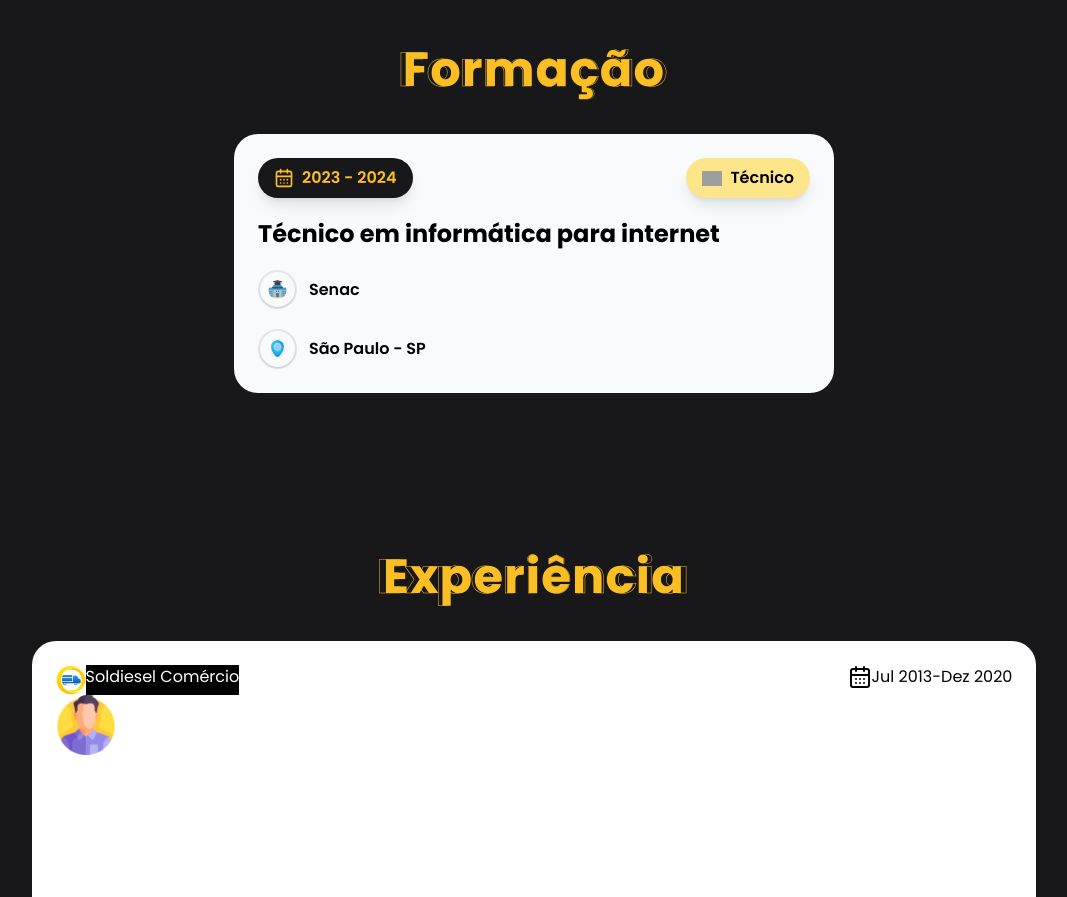
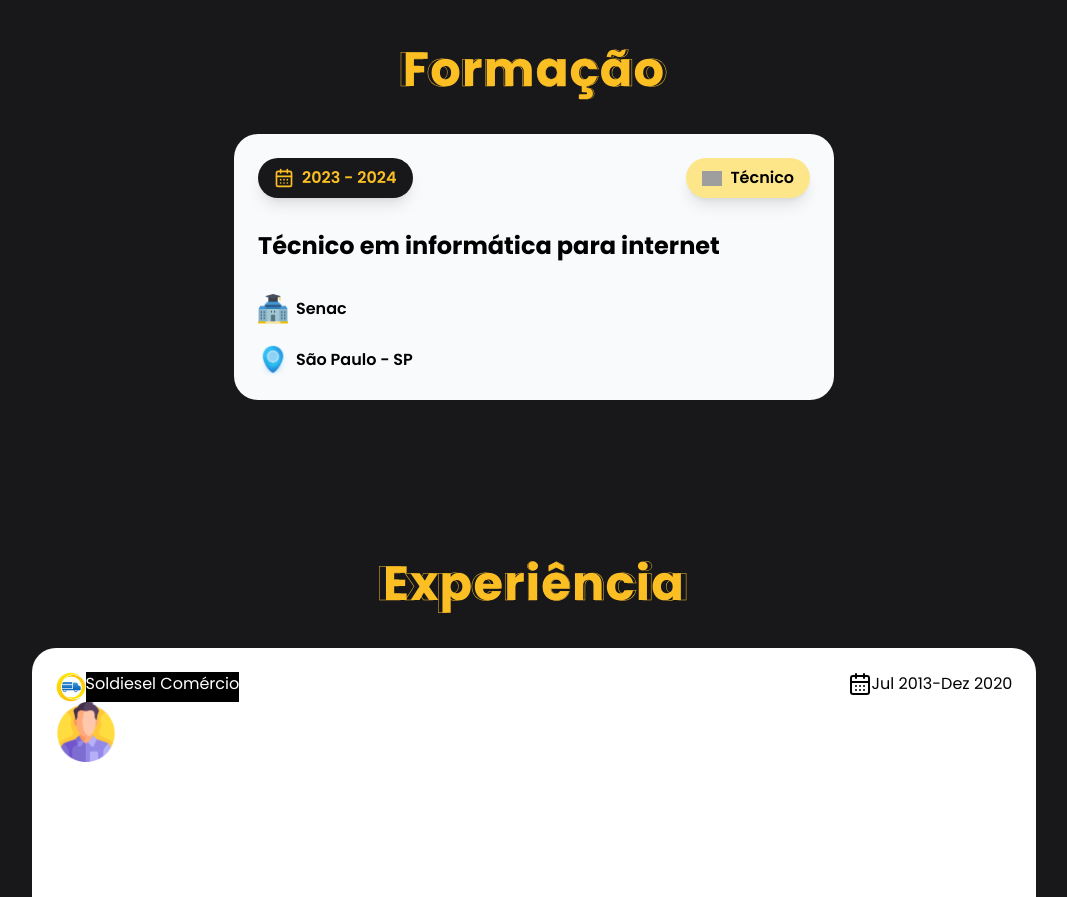
Before and after one commit to kaue-S/portfolio, a Next.js app: page / in a window 1280 px wide. Shown: the part 1360-2257 px from the top of the page, without its empty margins (106-1173 px from the left). Built offline with nearby package versions, Linux system fonts and the light colour scheme; grey boxes are pictures that could not be loaded; what tailwindcss-animated would draw is missing.

Commit message:
Update Formacao.jsx

```diff
--- a/src/components/Formacao.jsx
+++ b/src/components/Formacao.jsx
@@ -10,22 +10,22 @@ export default function Formacao() {
         <h1 className=" absolute xl:text-5xl lg:text-4xl sm:text-3xl text-2xl font-bold text-amber-400 tracking-wide">Formação</h1>
       </div>
 
-      <article className=" bg-slate-50 mt-10 m-auto sm:w-4/5 lg:w-[600px] p-4 md:p-6 rounded-3xl flex flex-col justify-around gap-5">
+      <article className=" bg-slate-50 mt-10 m-auto sm:w-4/5 lg:w-[600px] p-4 md:p-6 rounded-3xl flex flex-col justify-around ">
         <div className="flex justify-between">
           <p className="text-amber-400 font-semibold bg-zinc-900 px-3 md:px-4 py-2 flex items-center rounded-full gap-2 shadow-lg"><CalendarDays width={20}/> 2023 - 2024</p>
           <p className="text-black bg-amber-200 font-semibold flex items-center px-2 md:px-4 rounded-full gap-2 shadow-lg "><Image src={"/images/education.png"} alt="figura de formatura" width={20} height={20}/>Técnico</p>
         </div>
-        <h1 className="text-black font-bold text-2xl">Técnico em informática para internet</h1>
+        <h1 className="text-black font-bold text-2xl mt-8 mb-8">Técnico em informática para internet</h1>
 
-        <div className="flex gap-3 items-center">
-          <div className="border-2 rounded-full">
-            <Image src={"/images/school.png"} width={35} height={35} alt='figura de escola' className="text-amber-400 tag p-2 rounded-full shadow"/>
+        <div className="flex gap-2 items-center mb-5">
+          <div className="">
+            <Image src={"/images/school.png"} width={30} height={30} alt='figura de escola' className="text-amber-400 tag "/>
           </div>
           <p className="text-black font-semibold">Senac</p>
         </div>
 
-        <div className="flex gap-3 items-center">
-          <div className="border-2 rounded-full"><Image src={"/images/gps.png"} alt='icone localização' width={35} height={35} className="text-amber-400 tag p-2 rounded-full shadow"/></div>
+        <div className="flex gap-2 items-center">
+          <div className=""><Image src={"/images/gps.png"} alt='icone localização' width={30} height={30} className="text-amber-400 tag"/></div>
           <p className="text-black font-semibold">São Paulo - SP</p>
         </div>
 
```
